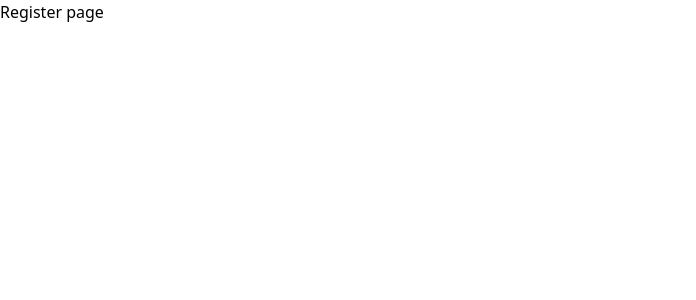
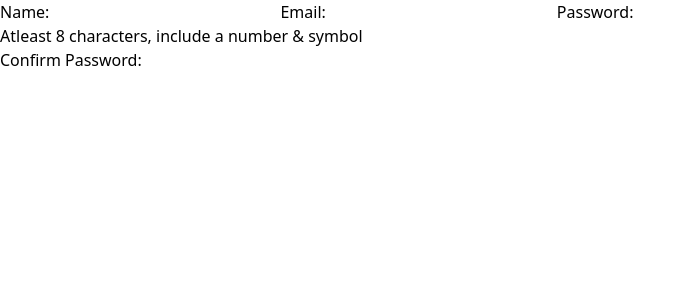
Before and after one commit to IZUMI-GIT/Cardinal, a React (Vite) app in the folder Frontend/: page /register in a window 1280 px wide. Shown: the top 300 px of the page, without its empty margins (0-696 px from the left). Built offline with nearby package versions, Linux system fonts and the light colour scheme; no server answers.

Commit message:
started register

```diff
--- a/Frontend/src/components/auth/Register.tsx
+++ b/Frontend/src/components/auth/Register.tsx
@@ -1,9 +1,37 @@
+
 
 const Register = () => {
 
-    return (
-        <h1>Register page</h1>
+
+    return(
+        <div>
+            <form>
+                <label htmlFor="email">
+                    Name:
+                </label>
+                <input
+                    type="text" name="name" id="name"/>
+                <label htmlFor="email">
+                    Email:
+                </label>
+                <input
+                    type="email" name="email" id="email"/>
+                <label>
+                    Password:
+                </label>
+                <input
+                    type="password" name="password" id="password"/>
+                <p>
+                    Atleast 8 characters, include a number & symbol
+                </p>
+                <label>
+                    Confirm Password:
+                </label>
+                <input type="password" name="confirm" id="confirm" />
+            </form>
+        </div>
     )
 }
 
+
 export default Register;
```
